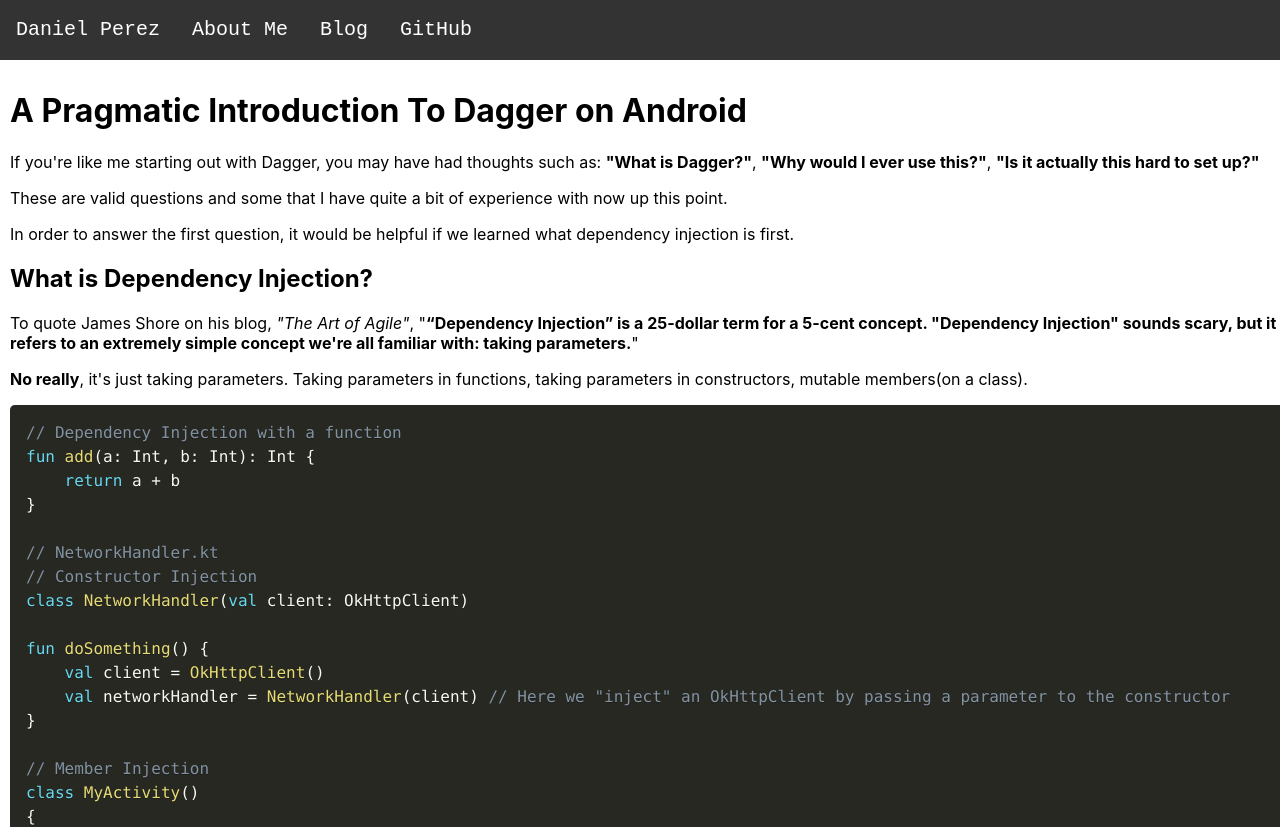
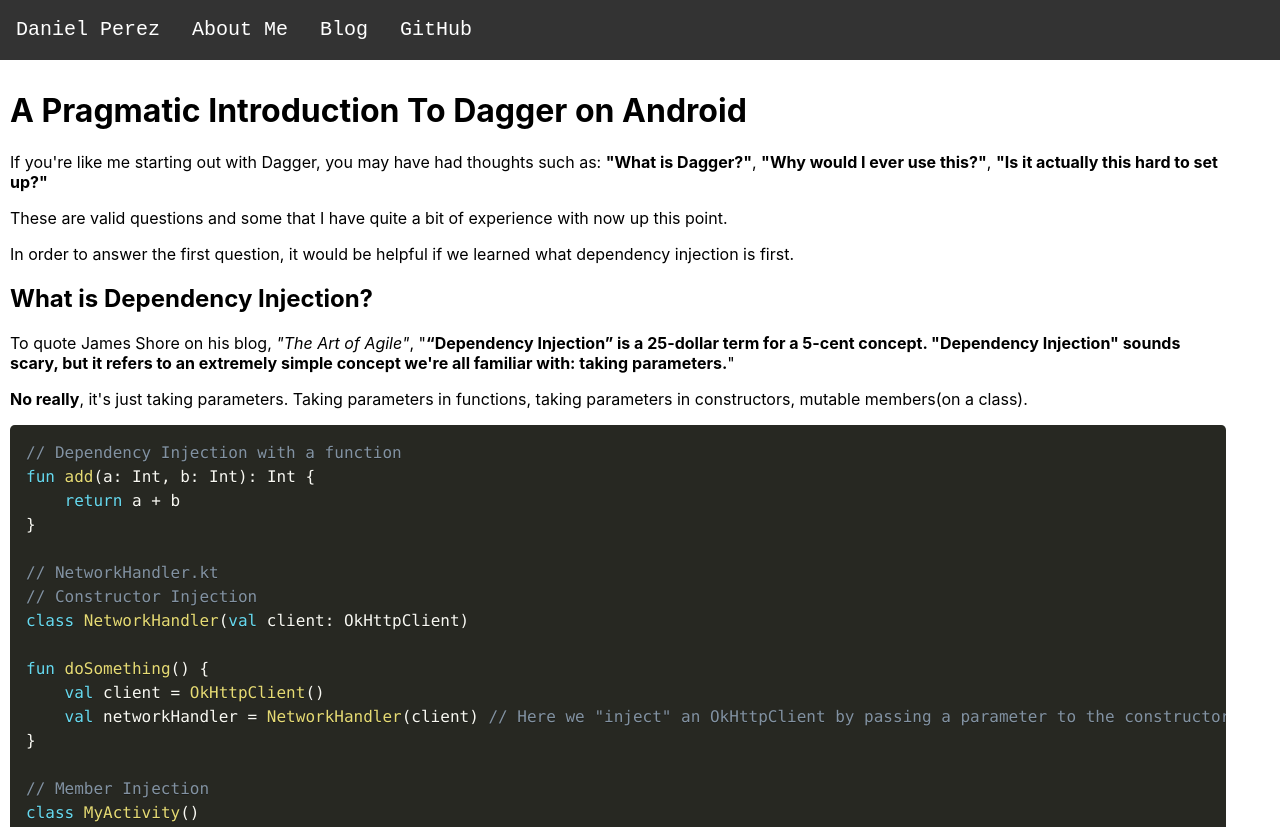
Before and after one commit to danielPerez97/website, a React (Create React App) app: page /blog/1 in a window 1280 px wide. Shown: the top 827 px of the page. Built offline with nearby package versions, Linux system fonts and the light colour scheme.

Commit message:
Set the max-width for BlogPost.jsx to 95 instead of 100

```diff
--- a/src/components/blog/BlogPost.jsx
+++ b/src/components/blog/BlogPost.jsx
@@ -24,7 +24,7 @@ const MarkDownContainer = styled.div`
 `;
 
 const StyledReactMarkdown = styled(ReactMarkdown)`
-  max-width: 100vw;
+  max-width: 95vw;
 `;
 
 function BlogPost() {
```
